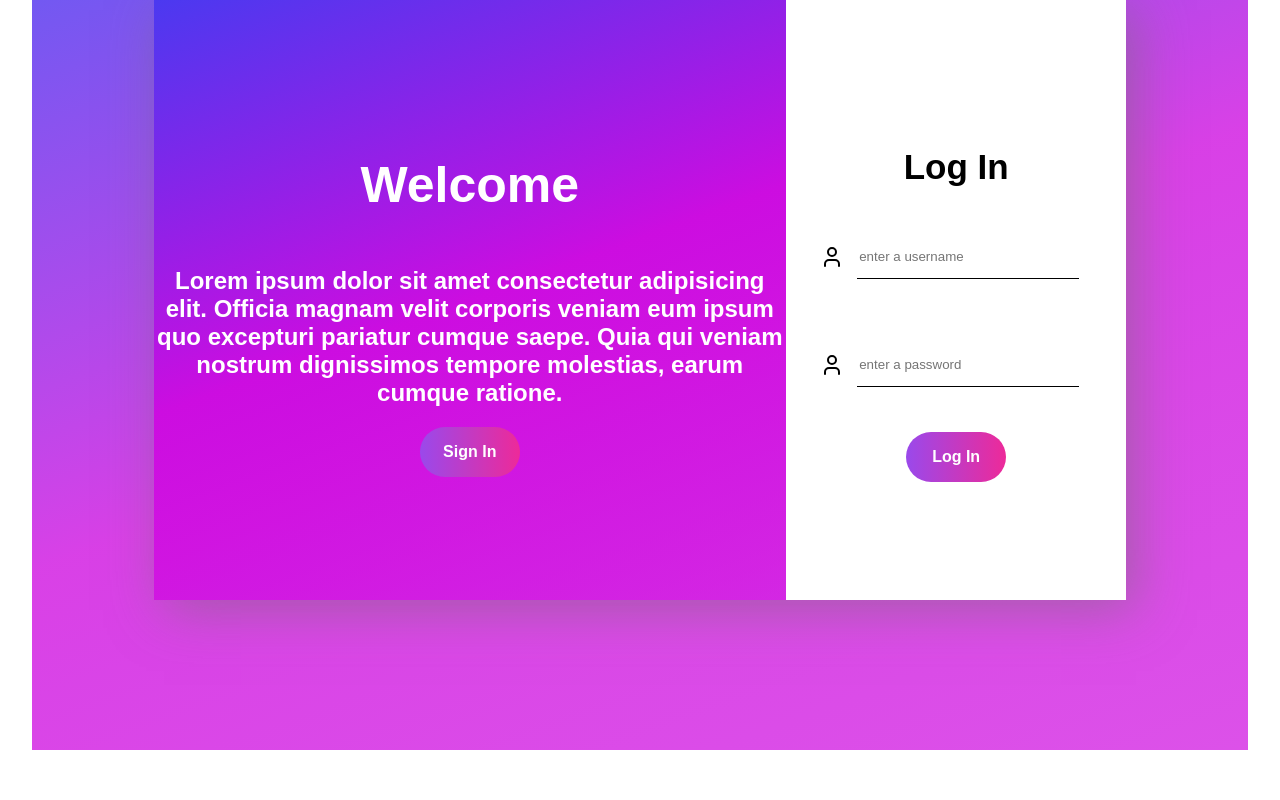
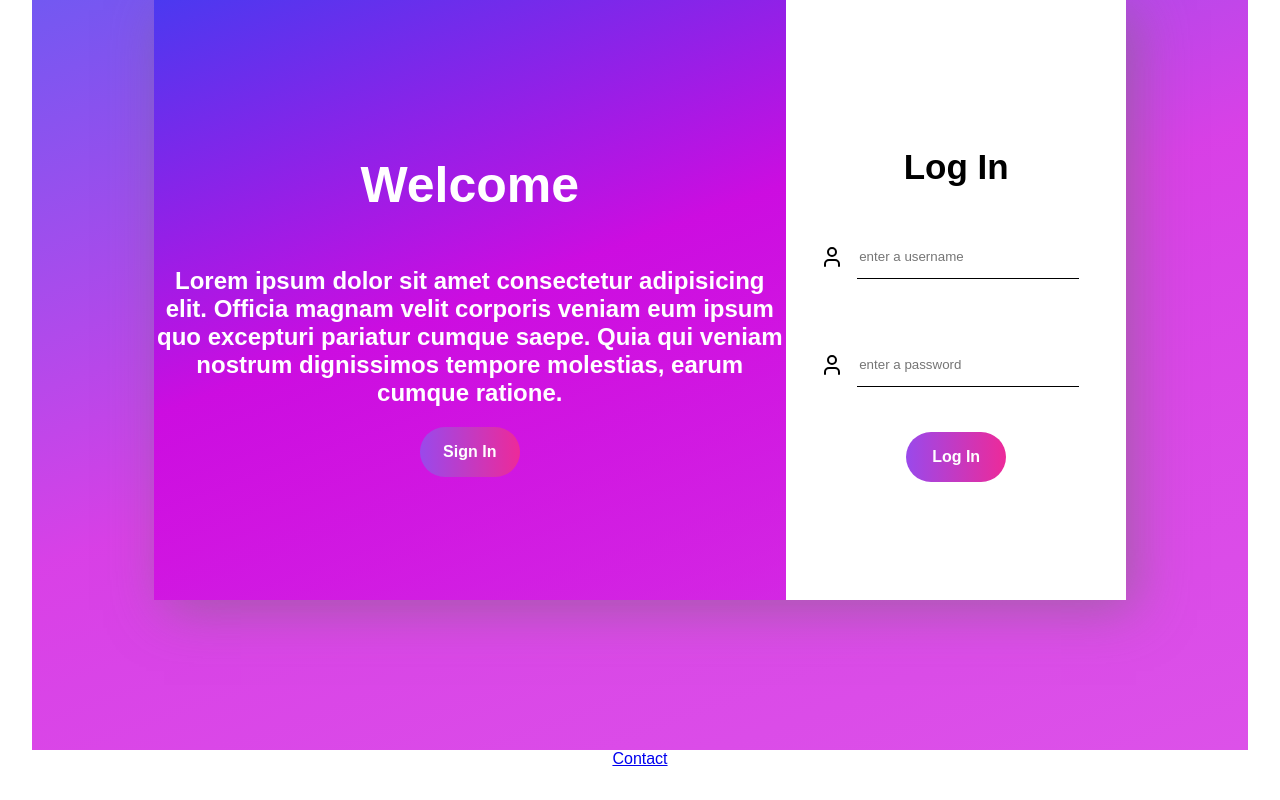
Before and after one commit to satyamrk18/CarrerCare, a React (Vite) app: page /login in a window 1280 px wide. Shown: the part 338-1138 px from the top of the page. Built offline with nearby package versions, Linux system fonts and the light colour scheme.

Commit message:
contact page link added

```diff
--- a/src/App.jsx
+++ b/src/App.jsx
@@ -5,7 +5,7 @@ import Login from "./pages/login.jsx"
 import Signin from "./pages/signin.jsx"
 import About from "./pages/About-us.jsx"
 import User from "./pages/user.jsx"
-// import Contact from "./pages/Contact.jsx"
+ import Contact from "./pages/Contact.jsx"
 function App() {
   return (
     <div>
@@ -13,12 +13,13 @@ function App() {
       <Routes>
         <Route path="/" element={<Home />}></Route>
         {/* <Routes path="/carrer" element={<Carrer />}></Routes>
-        <Routes path="/courses" element={<Courses />}></Routes>
-        <Route path="/contact" element={<Contact />}></Route>*/}
+        <Routes path="/courses" element={<Courses />}></Routes>*/}
+        <Route path="/contact" element={<Contact />}></Route>
         <Route path="/about" element={<About />}></Route>
         <Route path="/signin" element={<Signin />}></Route>
         <Route path="/login" element={<Login />}></Route>
         <Route path="/user" element={<User />}></Route>
+        <Route path="*"element={<h1>error 404 page not found</h1>}></Route>
       </Routes>
       </BrowserRouter>
     </div>
--- a/src/pages/login.jsx
+++ b/src/pages/login.jsx
@@ -76,6 +76,7 @@ const login = () => {
           </div>
         </div>
       </div>
+         <Link to="/contact">Contact</Link>
       <Toaster />
     </div>
   );
--- a/src/pages/signin.jsx
+++ b/src/pages/signin.jsx
@@ -98,7 +98,7 @@ const signin = () => {
           </div>
         </div>
       </div>
-      {/* <Link to="/contact">Contact</Link> */}
+     {/* <Link to="/contact">Contact</Link> */}
       <Toaster />
     </div>
   );
--- a/src/pages/user.jsx
+++ b/src/pages/user.jsx
@@ -1,6 +1,7 @@
 import React from 'react'
 import { useState, useEffect } from 'react'
 import Navbar from "./../components/navbar.jsx"
+import {Link} from "react-router-dom"
 const user = () => {
 
 const [user,setUser] = useState("")
@@ -17,6 +18,7 @@ const {name} = user;
     <div>
         <Navbar />
       <h1>hi, {user.name}</h1>
+      <Link to="/contact">Contact</Link>
     </div>
   )
 }
```
